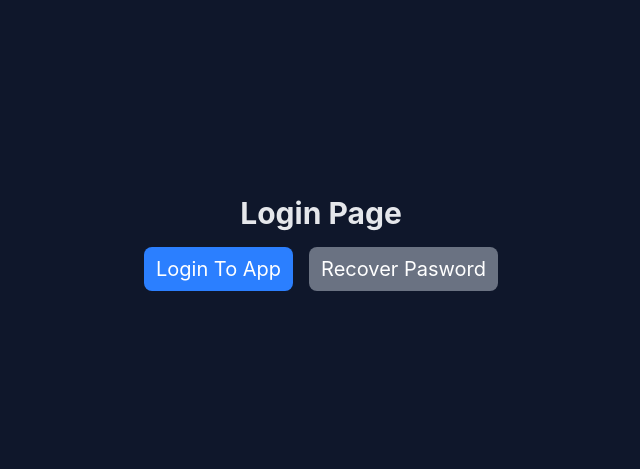
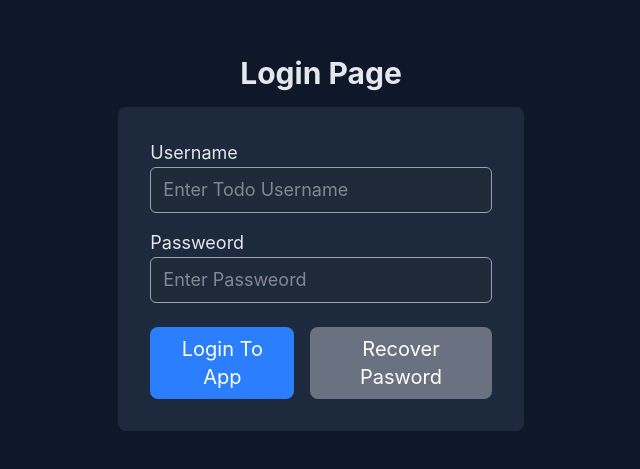
Before and after one commit to morteza-class/react5, a React (Vite) app in the folder react-ts/: page /login in a window 1280 px wide. Shown: the part 157-626 px from the top of the page, without its empty margins (319-959 px from the left). Built offline with nearby package versions, Linux system fonts and the light colour scheme.

Commit message:
login - method 1

```diff
--- a/react-ts/src/components/global/Header.tsx
+++ b/react-ts/src/components/global/Header.tsx
@@ -54,7 +54,7 @@ const Header = () => {
 				</ul>
 				<div className="flex gap-2 items-center text-white">
 					<LucideUser2 />
-					{user?.name + ' ' + user?.family}
+					{user?.firstName + ' ' + user?.lastName}
 					<LucideLogOut className="text-red-500 cursor-pointer" size={18} onClick={logout} />
 				</div>
 			</nav>
--- a/react-ts/src/constants/index.ts
+++ b/react-ts/src/constants/index.ts
@@ -1 +1,2 @@
 export const BASE_URL = 'https://jsonplaceholder.typicode.com'
+export const DUMMY_BASE_URL = 'https://dummyjson.com'
--- a/react-ts/src/pages/login/index.tsx
+++ b/react-ts/src/pages/login/index.tsx
@@ -1,33 +1,91 @@
+import { useState, type SubmitEvent } from "react"
 import { Link, useNavigate } from "react-router"
 import DsButton from "../../components/design-system/DsButton"
 import PageHeader from "../../components/global/PageHeader"
 import PagesLayout from "../../components/global/PagesLayout"
-import type { User } from "../../types/user"
+import { DUMMY_BASE_URL } from "../../constants"
+
+type FormData = {
+    username: string
+    password: string
+}
+
+const initalData: FormData = {
+    username: '',
+    password: ''
+}
 
 const Login = () => {
 
+    const [formData, setFormData] = useState<FormData>(initalData);
+    const [loading, setLoading] = useState(false);
     const navigate = useNavigate();
 
-    const user: User = {
-        name: 'Ali',
-        family: "Alavi",
-        mobile: '09121114422'
-    }
+    const handleSubmit = (e: SubmitEvent<HTMLFormElement>) => {
 
-    const loginHandler = () => {
-        sessionStorage.setItem('userInfo', JSON.stringify(user));
-        navigate('/app/home')
+        e.preventDefault();
+
+        setLoading(true);
+        fetch(`${DUMMY_BASE_URL}/auth/login`, {
+            method: 'POST',
+            headers: { 'Content-Type': 'application/json' },
+            body: JSON.stringify(formData)
+        })
+            .then(res => res.json())
+            .then((data) => {
+                console.log(data);
+                sessionStorage.setItem('userInfo', JSON.stringify(data));
+                navigate('/app/home')
+            })
+            .catch((err) => {
+                console.log(err)
+            })
+            .finally(() => {
+                setLoading(false);
+            })
+
     }
 
     return (
         <PagesLayout>
             <PageHeader text="Login Page" />
-            <div className="flex gap-4">
-                <DsButton color="blue" size="lg" text="Login To App" onClick={loginHandler} />
-                <Link to="/recover-password">
-                    <DsButton color="gray" size="lg" text="Recover Pasword" />
-                </Link>
-            </div>
+
+            <form className="bg-slate-800 p-8 rounded-lg mx-auto w-1/3" onSubmit={(e) => handleSubmit(e)}>
+                <div className='mb-4'>
+                    <label className='text-lg mb-1'>Username</label>
+                    <input
+                        type="text"
+                        placeholder='Enter Todo Username'
+                        className='w-full border border-gray-400 bg-gray-800 px-3 py-2 text-lg rounded-md'
+                        value={formData.username}
+                        onChange={(e) => setFormData({ ...formData, username: e.target.value })}
+                        required
+                    />
+                </div>
+
+                <div className='mb-4'>
+                    <label className='text-lg mb-1'>Passweord</label>
+                    <input
+                        type="password"
+                        placeholder='Enter Passweord'
+                        className='w-full border border-gray-400 bg-gray-800 px-3 py-2 text-lg rounded-md'
+                        value={formData.password}
+                        onChange={(e) => setFormData({ ...formData, password: e.target.value })}
+                        required
+                    />
+                </div>
+
+                <div className="flex gap-4 mt-6">
+                    <DsButton type="submit" color="blue" size="lg" text="Login To App" isLoading={loading} />
+                    <Link to="/recover-password">
+                        <DsButton color="gray" size="lg" text="Recover Pasword" isDisabled={loading} />
+                    </Link>
+                </div>
+
+
+            </form>
+
+
         </PagesLayout>
     )
 }
--- a/react-ts/src/types/user.ts
+++ b/react-ts/src/types/user.ts
@@ -1,5 +1,10 @@
 export type User = {
-	name: string,
-	family: string,
-	mobile: string
+	"id": number,
+	"username": string
+	"email": string
+	"firstName": string
+	"lastName": string
+	"gender": string
+	"image": string
+	"accessToken": string
 }
```
